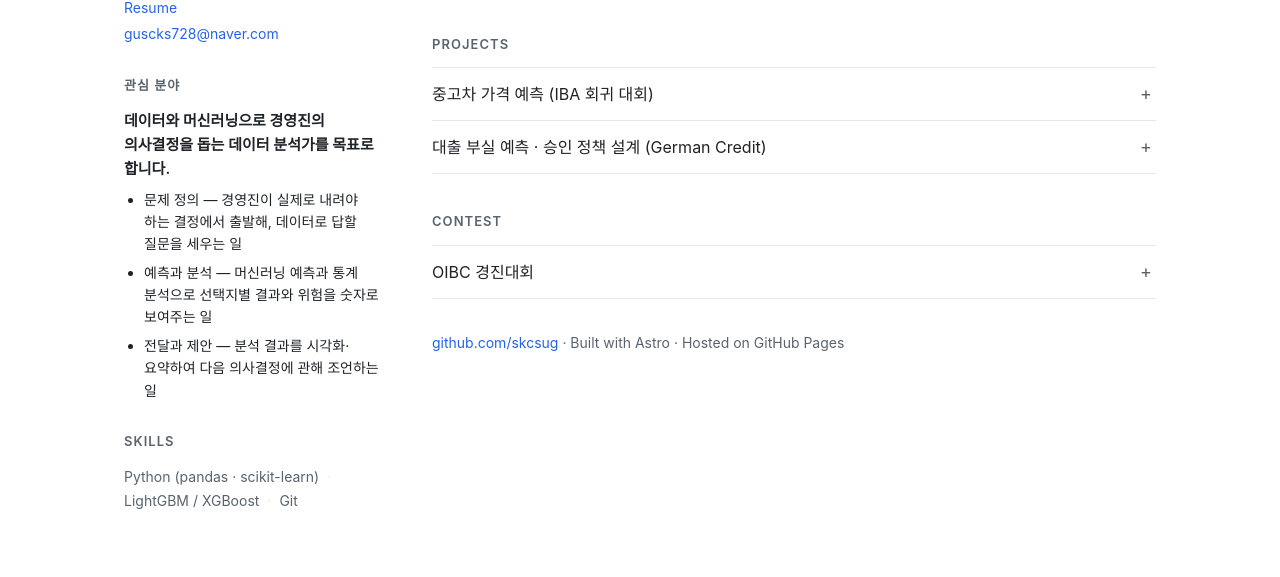
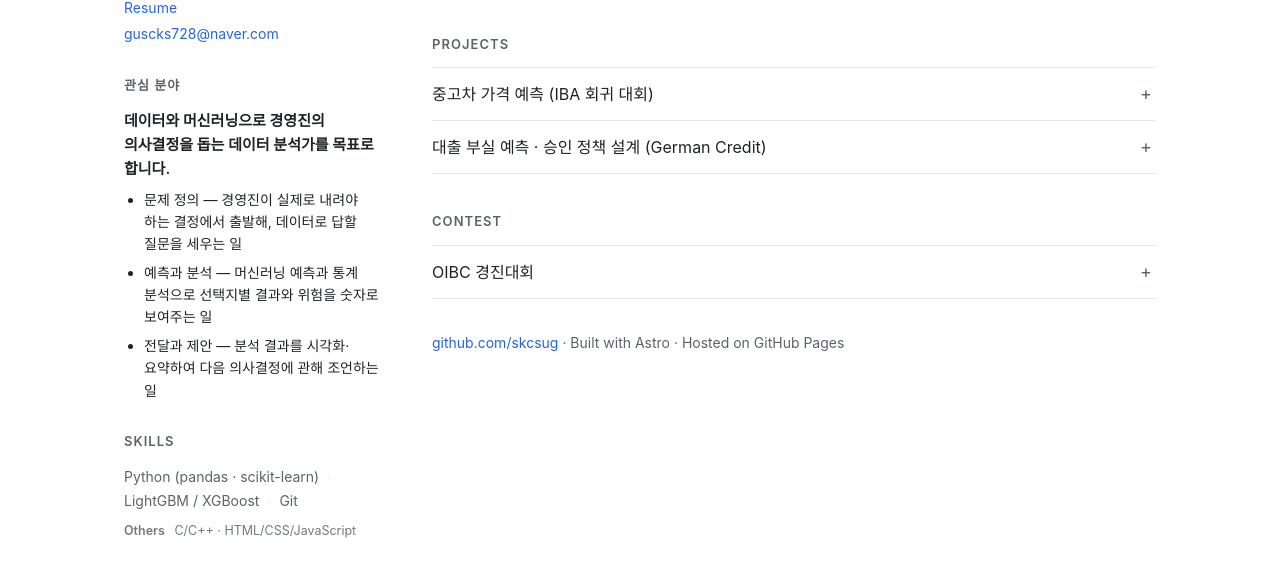
Before and after one commit to skcsug/skcsug.github.io, an Astro site: page / in a window 1280 px wide. Shown: the part 299-876 px from the top of the page. Before the commit the page ends 853 px from the top, so only its background shows below. Built offline with nearby package versions, Linux system fonts and the light colour scheme; Astro itself is replaced by a stand-in of ours; a web font is replaced by a local one.

Commit message:
content: Skills에 Others 줄 (C/C++ · HTML/CSS/JavaScript)
Co-Authored-By: Claude Opus 5.5 <noreply@anthropic.com>

```diff
--- a/src/data/profile.ts
+++ b/src/data/profile.ts
@@ -13,6 +13,7 @@ export const profile = {
     '전달과 제안 — 분석 결과를 시각화·요약하여 다음 의사결정에 관해 조언하는 일',
   ],
   skills: ['Python (pandas · scikit-learn)', 'LightGBM / XGBoost', 'Git'],
+  otherSkills: ['C/C++', 'HTML/CSS/JavaScript'],
   // 이력서 PDF를 public/resume.pdf에 넣은 뒤 '/resume.pdf'로 바꾸면 버튼이 켜집니다.
   resumeUrl: '/resume.pdf' as string | null,
 };
--- a/src/pages/index.astro
+++ b/src/pages/index.astro
@@ -48,6 +48,7 @@ const githubLabel = profile.github.replace('https://', '');
 
         <h2>Skills</h2>
         <ul class="tags">{profile.skills.map((s) => <li>{s}</li>)}</ul>
+        <p class="skills-others"><span>Others</span> {profile.otherSkills.join(' · ')}</p>
       </aside>
 
       <main class="content">
--- a/src/styles/global.css
+++ b/src/styles/global.css
@@ -102,6 +102,8 @@ li { margin: 2px 0; }
 .tags { display: flex; flex-wrap: wrap; padding: 0; list-style: none; margin: 8px 0 0; }
 .tags li { font-size: 14px; color: var(--muted); margin: 0; }
 .tags li:not(:last-child)::after { content: '·'; margin: 0 8px; color: var(--line); }
+.skills-others { margin: 6px 0 0; font-size: 12.5px; color: var(--muted); opacity: 0.85; }
+.skills-others span { font-weight: 600; margin-right: 6px; }
 
 /* 결과 */
 .stats { display: grid; grid-template-columns: repeat(auto-fit, minmax(150px, 1fr)); gap: 20px 24px; margin: 14px 0 8px; }
```
Also changed, not shown: tests/site.test.mjs (+8 -0 lines).
